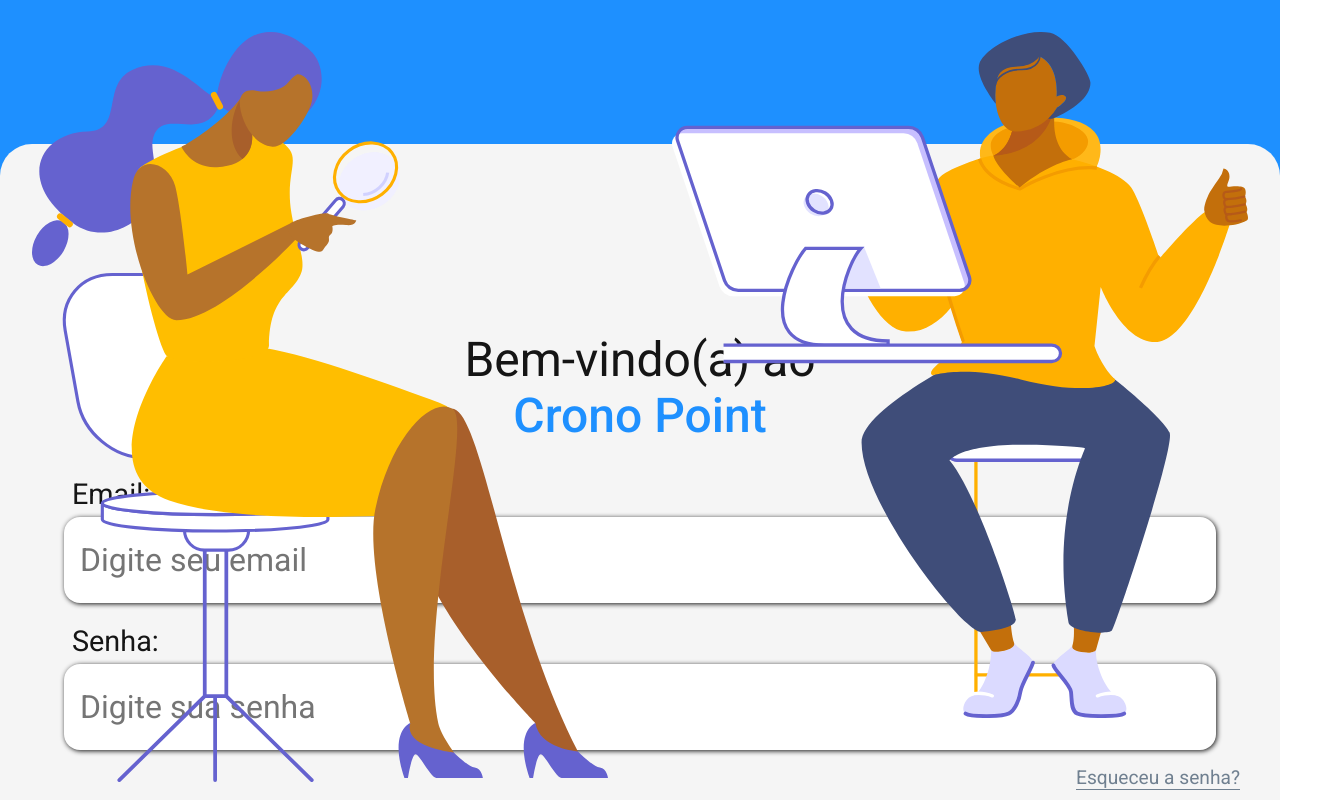
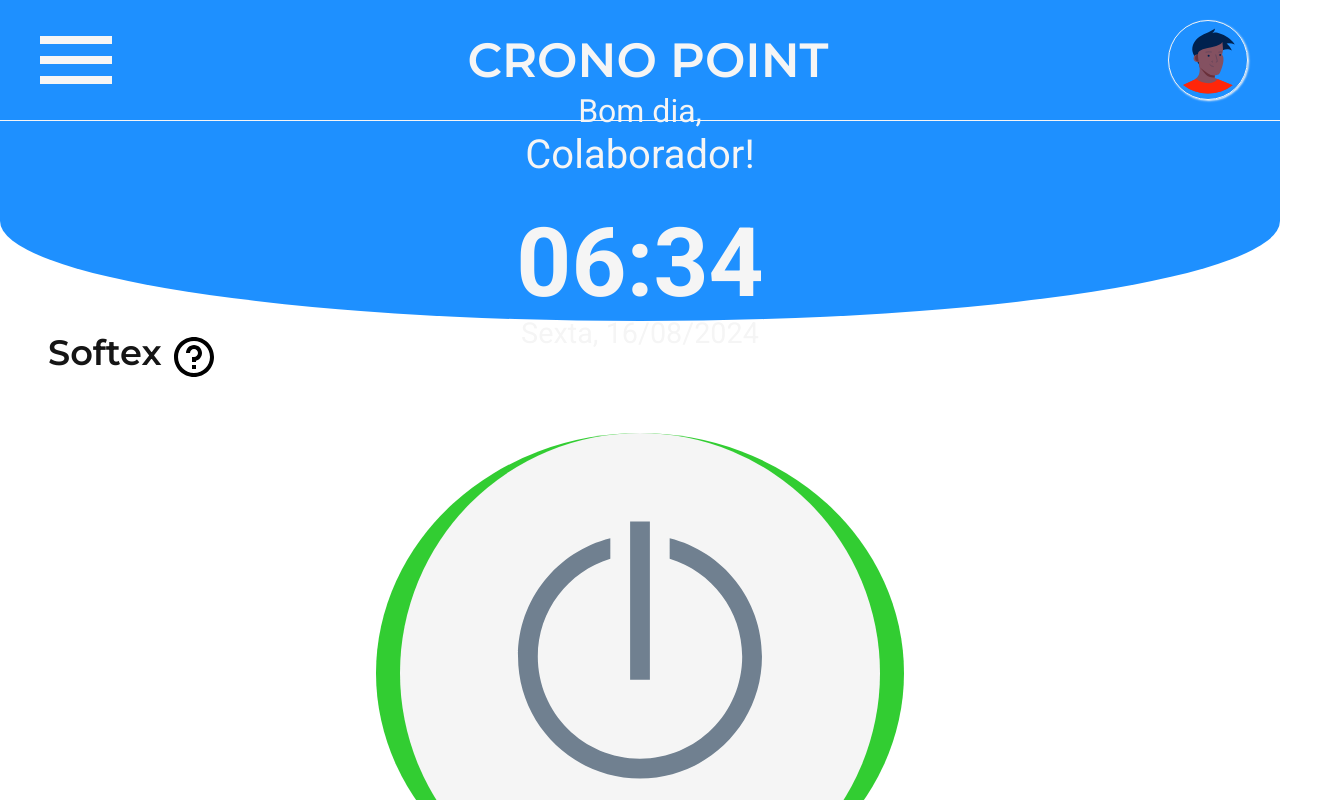
Before and after one commit to Rafalesson/cronoPoint, a React (Vite) app: page / in a window 1280 px wide. Shown: the top 800 px of the page, 1328 px wide, since content can reach past the window. Built offline with nearby package versions, Linux system fonts and the light colour scheme.

Commit message:
ajuste no path das imgs

```diff
--- a/src/App.jsx
+++ b/src/App.jsx
@@ -6,8 +6,8 @@
 
   return (
     <>
-      {/* <FuncionarioDashboard /> */}
-      <Login />
+      <FuncionarioDashboard />
+      {/* <Login /> */}
     </>
   )
 }
--- a/src/Componentes/BoasVindas/BoasVindas.jsx
+++ b/src/Componentes/BoasVindas/BoasVindas.jsx
@@ -34,7 +34,7 @@
         <p id="sobreEmpresaNome">Softex</p>
         <button id="sobreEmpresaBtn">
           <img
-            src="/src/assets/img/question-circle-m.svg"
+            src="public/assets/img/question-circle-m.svg"
             alt="Ícone de interrogação"
             id="sobreEmpresaIcon"
           />
--- a/src/Componentes/Header/Header.jsx
+++ b/src/Componentes/Header/Header.jsx
@@ -7,7 +7,7 @@
       <header className="cabecalho">
         <nav className="cabecalhoNav">
           <button className="menuHamburguer">
-          <img src="/cronoPoint/src/assets/img/menu-m.svg" alt="Menu habúrguer" className="menuHamburguerIcon" />
+          <img src="public/assets/img/menu-m.svg" alt="Menu habúrguer" className="menuHamburguerIcon" />
 
           </button>
 
@@ -16,7 +16,7 @@
           </h1>
 
           <button className="avatar">
-            <img src="/cronoPoint/src/assets/img/Avatars_Pack/Svg/Artboards_Diversity_Avatars_by_Netguru-10.svg" alt="Avatar" className="avatarIcon" />
+            <img src="public/assets/img/Avatars_Pack/Svg/Artboards_Diversity_Avatars_by_Netguru-10.svg" alt="Avatar" className="avatarIcon" />
           </button>
         </nav>
       </header>
--- a/src/Componentes/Ponto/Ponto.jsx
+++ b/src/Componentes/Ponto/Ponto.jsx
@@ -8,7 +8,7 @@
   return (
     <section className="ponto">
       <button id="baterPonto">
-        <img src="/src/assets/img/power-r.svg" alt="Ícone de power para iniciar a jornada" id="baterPontoIcon"/>
+        <img src="public/assets/img/power-r.svg" alt="Ícone de power para iniciar a jornada" id="baterPontoIcon"/>
 
         <p id="baterPontoText">Iniciar jornada</p>
       </button>
```
